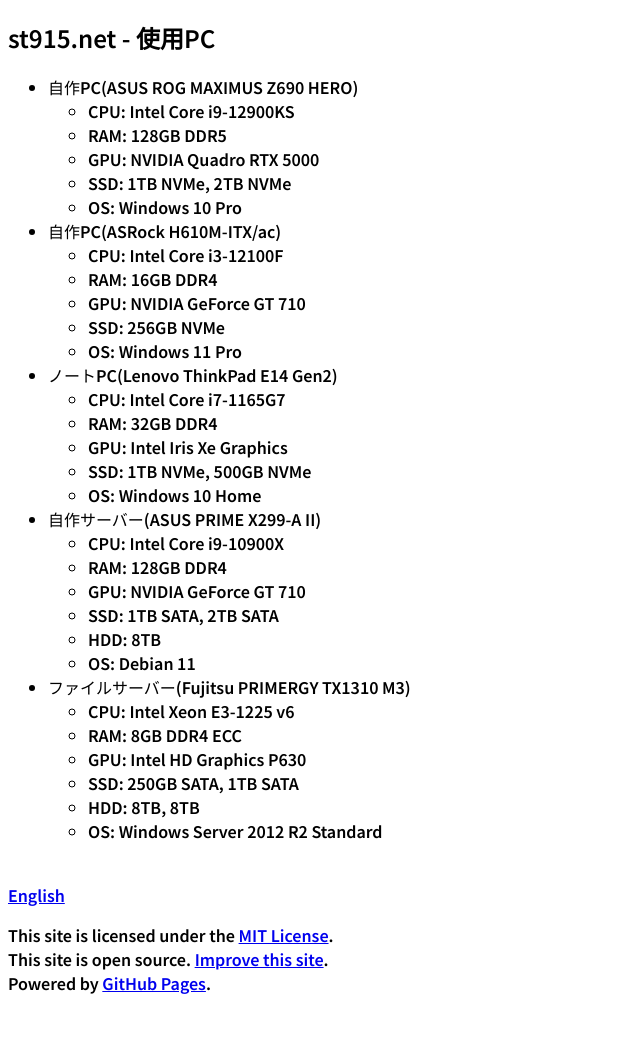
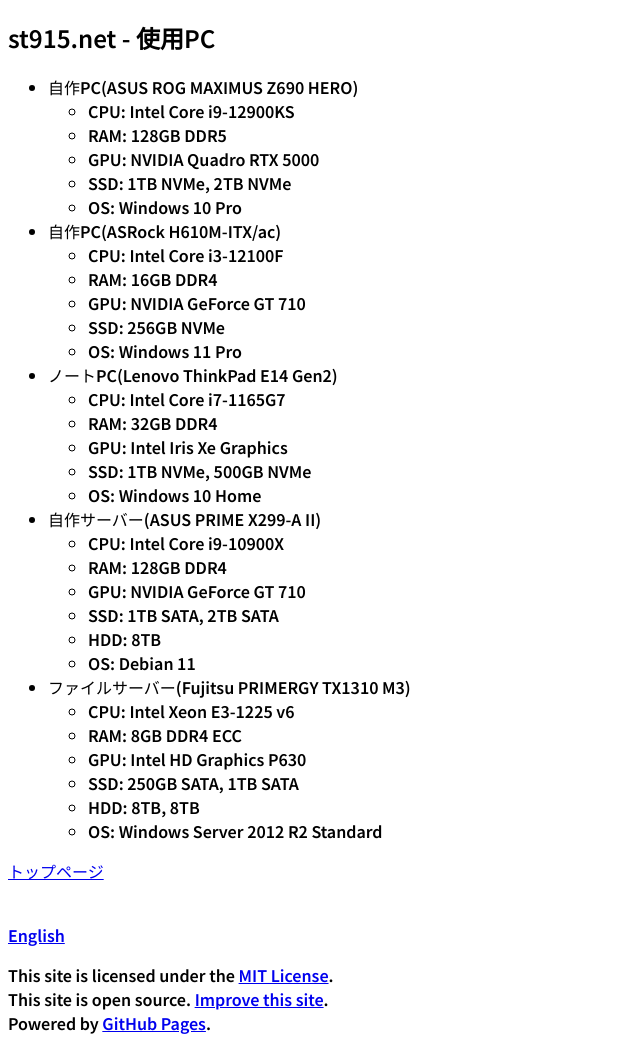
Before and after one commit to t-sasaki915/t-sasaki-net, a Jekyll site: the page built from docs/pcs/index.md, in a window 1280 px wide. Shown: the whole page, without its empty margins (0-640 px from the left). Built offline with Jekyll 4.4.1, drawn with Linux system fonts in a browser that asks for light colours; Markdown is read by kramdown in place of the engine named in the settings; before the commit the page ends 1011 px from its top, so only the background shows below that.

Commit message:
Update index.md

```diff
--- a/docs/pcs/index.md
+++ b/docs/pcs/index.md
@@ -39,3 +39,5 @@
   - SSD: 250GB SATA, 1TB SATA
   - HDD: 8TB, 8TB
   - OS: Windows Server 2012 R2 Standard
+
+[トップページ](/)
```
